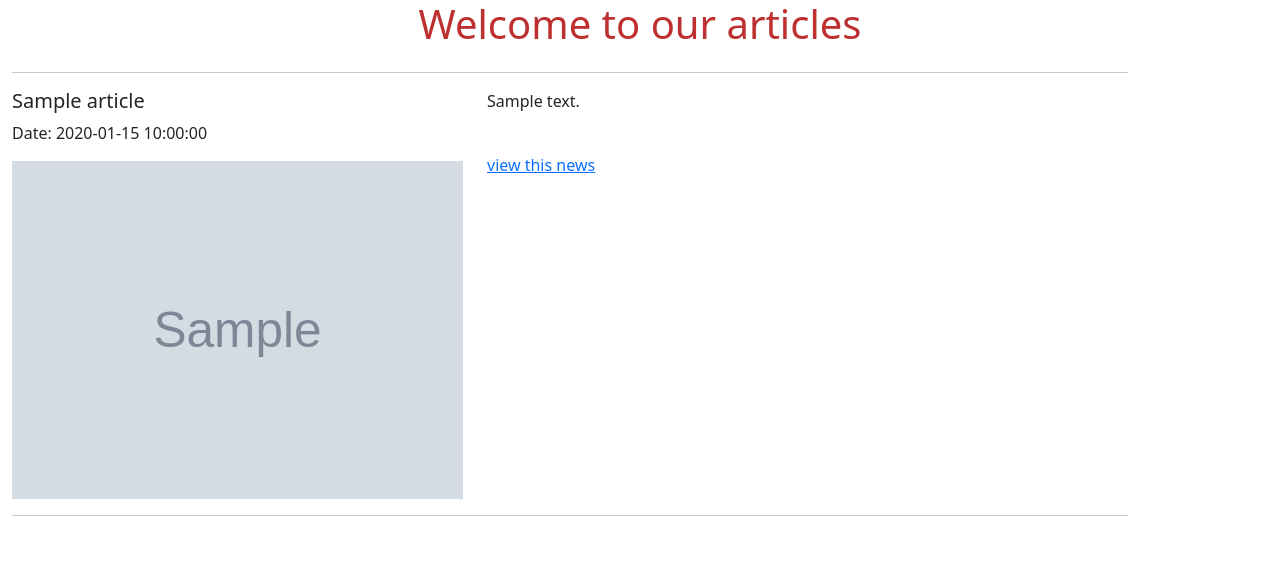
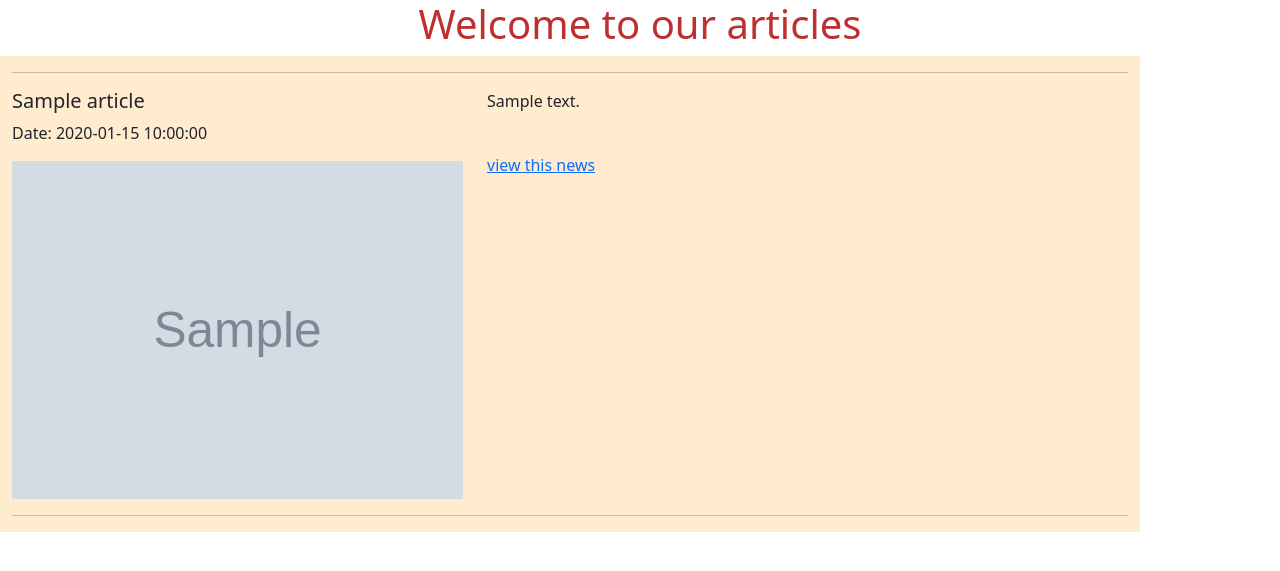
Before and after one commit to Faihope/News, a Flask app: template app/templates/articles.html in a window 1280 px wide. Shown: the top 571 px of the page. Run offline with Flask 2, Linux system fonts and the light colour scheme; the template is opened without the code that fills it: most values are stand-ins (such as "Sample title", 1, 10 or a date in 2020); grey boxes marked "Sample" are stand-in pictures; some libraries are stand-ins or nearby versions.

Commit message:
Fix container

```diff
--- a/app/static/css/articles.css
+++ b/app/static/css/articles.css
@@ -13,7 +13,7 @@ ul>li {
 
 .container {
     width: 70% auto;
-    background-color: rgba(255, 255, 255, 0.5);
+    background-color: blanchedalmond;
     margin: auto;
     position: absolute;
     /* width:fit-content; */
```
